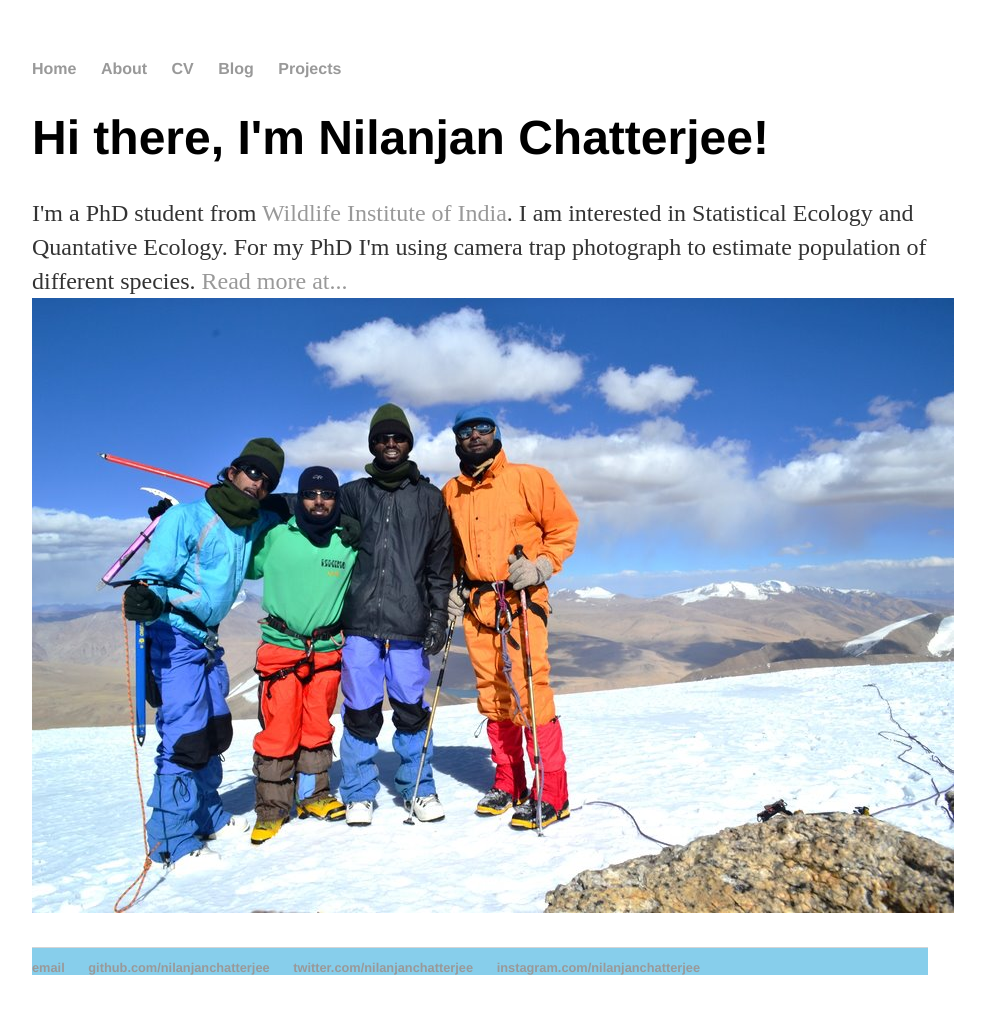
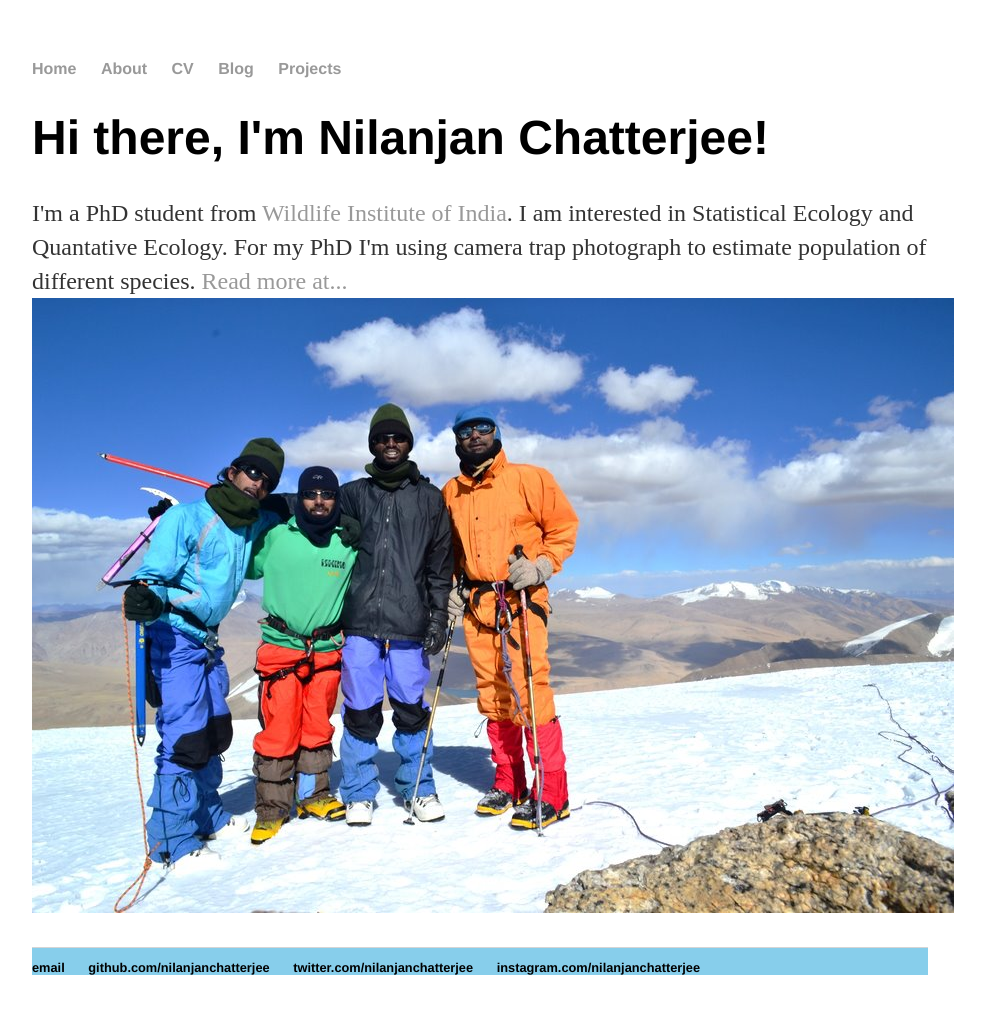
Before and after one commit to nilanjanchatterjee/nilanjanchatterjee.github.io, a Jekyll site: the page built from index.html, in a window 1280 px wide. Shown: the whole page, without its empty margins (160-1145 px from the left). Built offline with Jekyll 4.4.1, drawn with Linux system fonts in a browser that asks for light colours.

Commit message:
Update default.html
updated hyperlink color

```diff
--- a/_layouts/default.html
+++ b/_layouts/default.html
@@ -22,10 +22,10 @@
 			</div><!-- /.container -->
 			<footer style="color: black; background-color: skyblue">
 	    		<ul>
-	        		<li><a href="mailto:nilanjanchatterjee7@gmail.com">email</a></li>
-	        		<li><a href="https://github.com/nilanjanchatterjee">github.com/nilanjanchatterjee</a></li>
-				<li><a href="https://twitter.com/footloose_nil">twitter.com/nilanjanchatterjee</a></li>
-				<li><a href="https://www.instagram.com/nilanjan_footloose/">instagram.com/nilanjanchatterjee</a></li>
+	        		<li><a href="mailto:nilanjanchatterjee7@gmail.com" style="color: black">email</a></li>
+	        		<li><a href="https://github.com/nilanjanchatterjee" style="color: black">github.com/nilanjanchatterjee</a></li>
+				<li><a href="https://twitter.com/footloose_nil" style="color: black">twitter.com/nilanjanchatterjee</a></li>
+				<li><a href="https://www.instagram.com/nilanjan_footloose/" style="color: black">instagram.com/nilanjanchatterjee</a></li>
 				</ul>
 			</footer>
 		</body>
```
